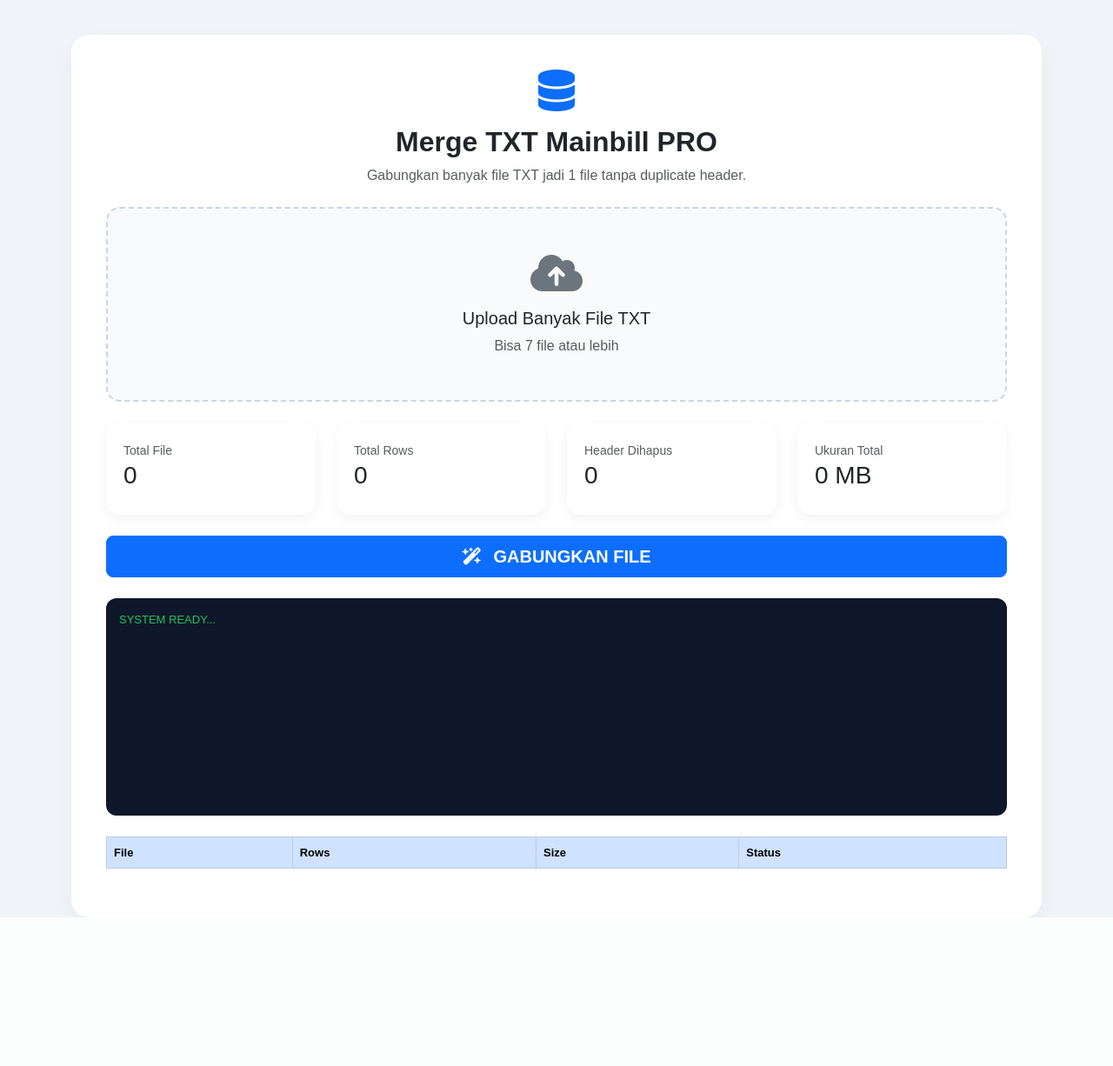
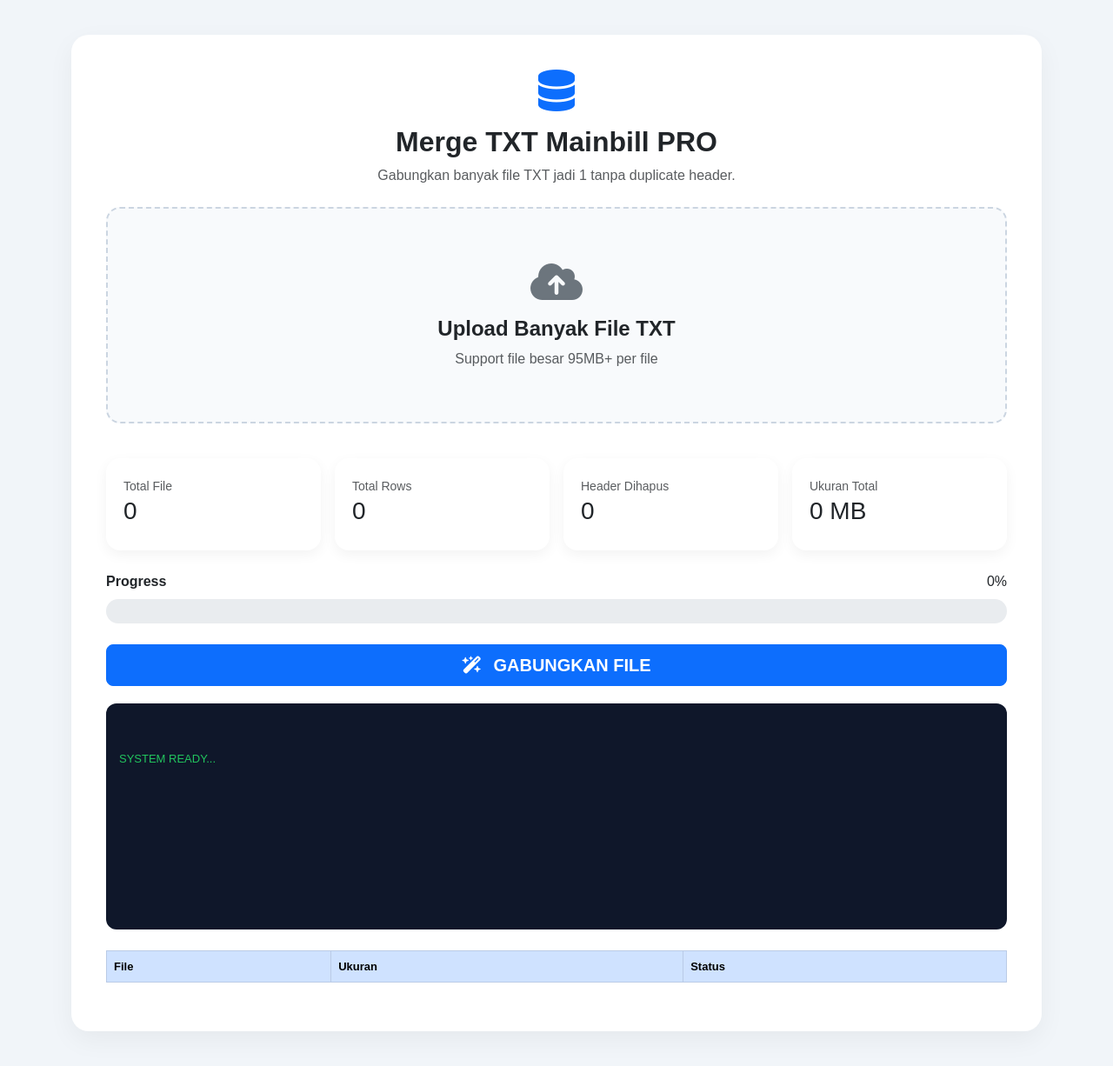
Before and after one commit to krackxor/Penagihan, a Flask app: page /merger-ardebt in a window 1280 px wide. Shown: the whole page at 87% size. Before the commit the page ends 1055 px from the top, so only its background shows below. Run offline with Flask 3, Linux system fonts and the light colour scheme; lists and menus that the app fills with data are empty.

Commit message:
Update merger_ardebt.html

```diff
--- a/templates/merger_ardebt.html
+++ b/templates/merger_ardebt.html
@@ -3,7 +3,6 @@
 <head>
     <meta charset="UTF-8">
     <meta name="viewport" content="width=device-width, initial-scale=1.0">
-
     <title>Merge TXT Mainbill PRO</title>
 
     <link href="https://cdn.jsdelivr.net/npm/bootstrap@5.3.0/dist/css/bootstrap.min.css" rel="stylesheet">
@@ -15,7 +14,7 @@
 
         body{
             background:#f1f5f9;
-            font-family:Arial, sans-serif;
+            font-family:Arial,sans-serif;
         }
 
         .card-box{
@@ -23,6 +22,7 @@
             border-radius:20px;
             padding:40px;
             margin-top:40px;
+            margin-bottom:40px;
             box-shadow:0 10px 30px rgba(0,0,0,0.05);
         }
 
@@ -30,7 +30,7 @@
             border:2px dashed #cbd5e1;
             border-radius:16px;
             background:#f8fafc;
-            padding:50px;
+            padding:60px;
             text-align:center;
             cursor:pointer;
             transition:0.3s;
@@ -41,26 +41,42 @@
             border-color:#2563eb;
         }
 
+        .summary-card{
+            border-radius:16px;
+            padding:20px;
+            background:white;
+            box-shadow:0 5px 15px rgba(0,0,0,0.05);
+            height:100%;
+        }
+
         .log-box{
             background:#0f172a;
             color:#22c55e;
             padding:15px;
             border-radius:12px;
-            height:250px;
+            height:260px;
             overflow:auto;
             font-size:13px;
             margin-top:20px;
+            white-space:pre-wrap;
         }
 
-        .summary-card{
-            border-radius:16px;
-            padding:20px;
-            background:white;
-            box-shadow:0 5px 15px rgba(0,0,0,0.05);
+        .progress{
+            height:28px;
+            border-radius:50px;
+            overflow:hidden;
+        }
+
+        .progress-bar{
+            font-weight:bold;
         }
 
         table{
             font-size:13px;
+        }
+
+        .download-section{
+            display:none;
         }
 
     </style>
@@ -80,7 +96,7 @@
             </h2>
 
             <p class="text-muted">
-                Gabungkan banyak file TXT jadi 1 file tanpa duplicate header.
+                Gabungkan banyak file TXT jadi 1 tanpa duplicate header.
             </p>
 
         </div>
@@ -90,12 +106,12 @@
 
             <i class="fa-solid fa-cloud-arrow-up fa-3x mb-3 text-secondary"></i>
 
-            <h5>
+            <h4 class="fw-bold">
                 Upload Banyak File TXT
-            </h5>
+            </h4>
 
             <p class="text-muted mb-0">
-                Bisa 7 file atau lebih
+                Support file besar 95MB+ per file
             </p>
 
             <input
@@ -107,48 +123,136 @@
 
         </div>
 
-        <div class="row mt-4">
+        <div class="row mt-4 g-3">
 
             <div class="col-md-3">
+
                 <div class="summary-card">
-                    <small class="text-muted">Total File</small>
-                    <h3 id="totalFiles">0</h3>
+
+                    <small class="text-muted">
+                        Total File
+                    </small>
+
+                    <h3 id="totalFiles">
+                        0
+                    </h3>
+
                 </div>
+
             </div>
 
             <div class="col-md-3">
+
                 <div class="summary-card">
-                    <small class="text-muted">Total Rows</small>
-                    <h3 id="totalRows">0</h3>
+
+                    <small class="text-muted">
+                        Total Rows
+                    </small>
+
+                    <h3 id="totalRows">
+                        0
+                    </h3>
+
                 </div>
+
             </div>
 
             <div class="col-md-3">
+
                 <div class="summary-card">
-                    <small class="text-muted">Header Dihapus</small>
-                    <h3 id="headerRemoved">0</h3>
+
+                    <small class="text-muted">
+                        Header Dihapus
+                    </small>
+
+                    <h3 id="headerRemoved">
+                        0
+                    </h3>
+
                 </div>
+
             </div>
 
             <div class="col-md-3">
+
                 <div class="summary-card">
-                    <small class="text-muted">Ukuran Total</small>
-                    <h3 id="totalSize">0 MB</h3>
+
+                    <small class="text-muted">
+                        Ukuran Total
+                    </small>
+
+                    <h3 id="totalSize">
+                        0 MB
+                    </h3>
+
                 </div>
+
+            </div>
+
+        </div>
+
+        <div class="mt-4">
+
+            <div class="d-flex justify-content-between mb-2">
+
+                <span class="fw-bold">
+                    Progress
+                </span>
+
+                <span id="progressText">
+                    0%
+                </span>
+
+            </div>
+
+            <div class="progress">
+
+                <div
+                    id="progressBar"
+                    class="progress-bar progress-bar-striped progress-bar-animated"
+                    style="width:0%">
+
+                    0%
+
+                </div>
+
             </div>
 
         </div>
 
         <button
+            id="mergeBtn"
             onclick="mergeFiles()"
             class="btn btn-primary btn-lg w-100 mt-4 fw-bold">
 
             <i class="fa-solid fa-wand-magic-sparkles me-2"></i>
+
             GABUNGKAN FILE
+
         </button>
 
-        <div class="log-box mt-4" id="logs">
+        <div
+            id="downloadSection"
+            class="download-section">
+
+            <button
+                id="downloadBtn"
+                class="btn btn-success btn-lg w-100 mt-3 fw-bold">
+
+                <i class="fa-solid fa-download me-2"></i>
+
+                DOWNLOAD FILE
+
+            </button>
+
+        </div>
+
+        <div
+            id="logs"
+            class="log-box">
+
 SYSTEM READY...
+
         </div>
 
         <div class="table-responsive mt-4">
@@ -159,8 +263,7 @@
 
                     <tr>
                         <th>File</th>
-                        <th>Rows</th>
-                        <th>Size</th>
+                        <th>Ukuran</th>
                         <th>Status</th>
                     </tr>
 
@@ -184,6 +287,15 @@ const HEADER =
 
 let selectedFiles = [];
 
+let downloadURL = null;
+
+
+/*
+========================================
+SELECT FILE
+========================================
+*/
+
 document
 .getElementById('files')
 .addEventListener('change', function(e){
@@ -195,16 +307,57 @@ document
 });
 
 
+/*
+========================================
+LOG
+========================================
+*/
+
 function log(message){
 
-    const logs = document.getElementById('logs');
+    const logs =
+        document.getElementById('logs');
 
-    logs.innerHTML += `<br>> ${message}`;
+    logs.innerHTML += `\n> ${message}`;
 
     logs.scrollTop = logs.scrollHeight;
 
 }
 
+
+/*
+========================================
+PROGRESS
+========================================
+*/
+
+function updateProgress(percent){
+
+    const bar =
+        document.getElementById('progressBar');
+
+    const text =
+        document.getElementById('progressText');
+
+    percent = Math.floor(percent);
+
+    bar.style.width =
+        percent + '%';
+
+    bar.innerText =
+        percent + '%';
+
+    text.innerText =
+        percent + '%';
+
+}
+
+
+/*
+========================================
+PREVIEW
+========================================
+*/
 
 function renderPreview(){
 
@@ -220,17 +373,29 @@ function renderPreview(){
         totalSize += file.size;
 
         tbody.innerHTML += `
+
             <tr>
-                <td>${file.name}</td>
-                <td>-</td>
-                <td>${(file.size / 1024 / 1024).toFixed(2)} MB</td>
+
                 <td>
+                    ${file.name}
+                </td>
+
+                <td>
+                    ${(file.size / 1024 / 1024).toFixed(2)} MB
+                </td>
+
+                <td>
+
                     <span class="badge bg-success">
                         READY
                     </span>
+
                 </td>
+
             </tr>
+
         `;
+
     });
 
     document.getElementById('totalFiles').innerText =
@@ -242,6 +407,12 @@ function renderPreview(){
 }
 
 
+/*
+========================================
+MERGE FILES
+========================================
+*/
+
 async function mergeFiles(){
 
     if(selectedFiles.length === 0){
@@ -252,7 +423,14 @@ async function mergeFiles(){
 
     }
 
-    log('START MERGE PROCESS...');
+    document.getElementById('downloadSection')
+        .style.display = 'none';
+
+    updateProgress(0);
+
+    log('=================================');
+    log('START MERGE PROCESS');
+    log('=================================');
 
     let mergedData = [];
 
@@ -261,27 +439,41 @@ async function mergeFiles(){
     let headerRemoved = 0;
 
     /*
-    HEADER 1X SAJA
+    HEADER 1X
     */
     mergedData.push(HEADER);
 
+    /*
+    LOOP FILE
+    */
     for(let i=0;i<selectedFiles.length;i++){
 
-        const file = selectedFiles[i];
+        const file =
+            selectedFiles[i];
 
-        log(`MEMBACA: ${file.name}`);
+        log(`MEMBACA FILE: ${file.name}`);
 
+        /*
+        UPDATE PROGRESS
+        */
+        updateProgress(
+            ((i + 1) / selectedFiles.length) * 70
+        );
+
+        /*
+        READ FILE
+        */
         const text =
             await file.text();
 
         /*
-        Pecah per baris
+        SPLIT
         */
         let lines =
             text.split(/\r?\n/);
 
         /*
-        Buang kosong
+        FILTER
         */
         lines =
             lines.filter(line =>
@@ -291,7 +483,7 @@ async function mergeFiles(){
         log(`TOTAL LINE: ${lines.length}`);
 
         /*
-        Loop line
+        LOOP BARIS
         */
         for(let x=0;x<lines.length;x++){
 
@@ -299,7 +491,7 @@ async function mergeFiles(){
                 lines[x].trim();
 
             /*
-            Buang HEADER DUPLIKAT
+            HAPUS HEADER
             */
             if(
                 line
@@ -314,11 +506,9 @@ async function mergeFiles(){
                 headerRemoved++;
 
                 continue;
+
             }
 
-            /*
-            Skip line kosong
-            */
             if(line === ''){
 
                 continue;
@@ -333,7 +523,18 @@ async function mergeFiles(){
 
         log(`SELESAI: ${file.name}`);
 
+        /*
+        Delay kecil
+        */
+        await new Promise(r =>
+            setTimeout(r, 50)
+        );
+
     }
+
+    log('MEMBUAT FILE DOWNLOAD...');
+
+    updateProgress(80);
 
     /*
     EXPORT
@@ -342,19 +543,44 @@ async function mergeFiles(){
         mergedData.join('\r\n');
 
     const blob = new Blob(
+
         ["\uFEFF" + finalText],
+
         {
             type:'text/plain;charset=utf-8;'
         }
+
     );
 
-    const url =
+    updateProgress(90);
+
+    /*
+    URL DOWNLOAD
+    */
+    if(downloadURL){
+
+        URL.revokeObjectURL(downloadURL);
+
+    }
+
+    downloadURL =
         URL.createObjectURL(blob);
+
+    /*
+    SHOW DOWNLOAD
+    */
+    document.getElementById('downloadSection')
+        .style.display = 'block';
+
+    const downloadBtn =
+        document.getElementById('downloadBtn');
+
+    downloadBtn.onclick = () => {
 
         const a =
             document.createElement('a');
 
-    a.href = url;
+        a.href = downloadURL;
 
         a.download =
             'MERGED_MAINBILL.txt';
@@ -365,7 +591,18 @@ async function mergeFiles(){
 
         document.body.removeChild(a);
 
-    URL.revokeObjectURL(url);
+    };
+
+    /*
+    AUTO DOWNLOAD
+    */
+    setTimeout(()=>{
+
+        downloadBtn.click();
+
+    }, 1000);
+
+    updateProgress(100);
 
     /*
     SUMMARY
@@ -376,11 +613,14 @@ async function mergeFiles(){
     document.getElementById('headerRemoved').innerText =
         headerRemoved.toLocaleString();
 
+    log('=================================');
     log('MERGE SUCCESS');
     log(`TOTAL ROWS: ${totalRows}`);
     log(`HEADER REMOVED: ${headerRemoved}`);
+    log('DOWNLOAD READY');
+    log('=================================');
 
-    alert('BERHASIL DIGABUNGKAN');
+    alert('FILE BERHASIL DIGABUNGKAN');
 
 }
 
```
Lines whose indentation alone changed are shown as unchanged.
